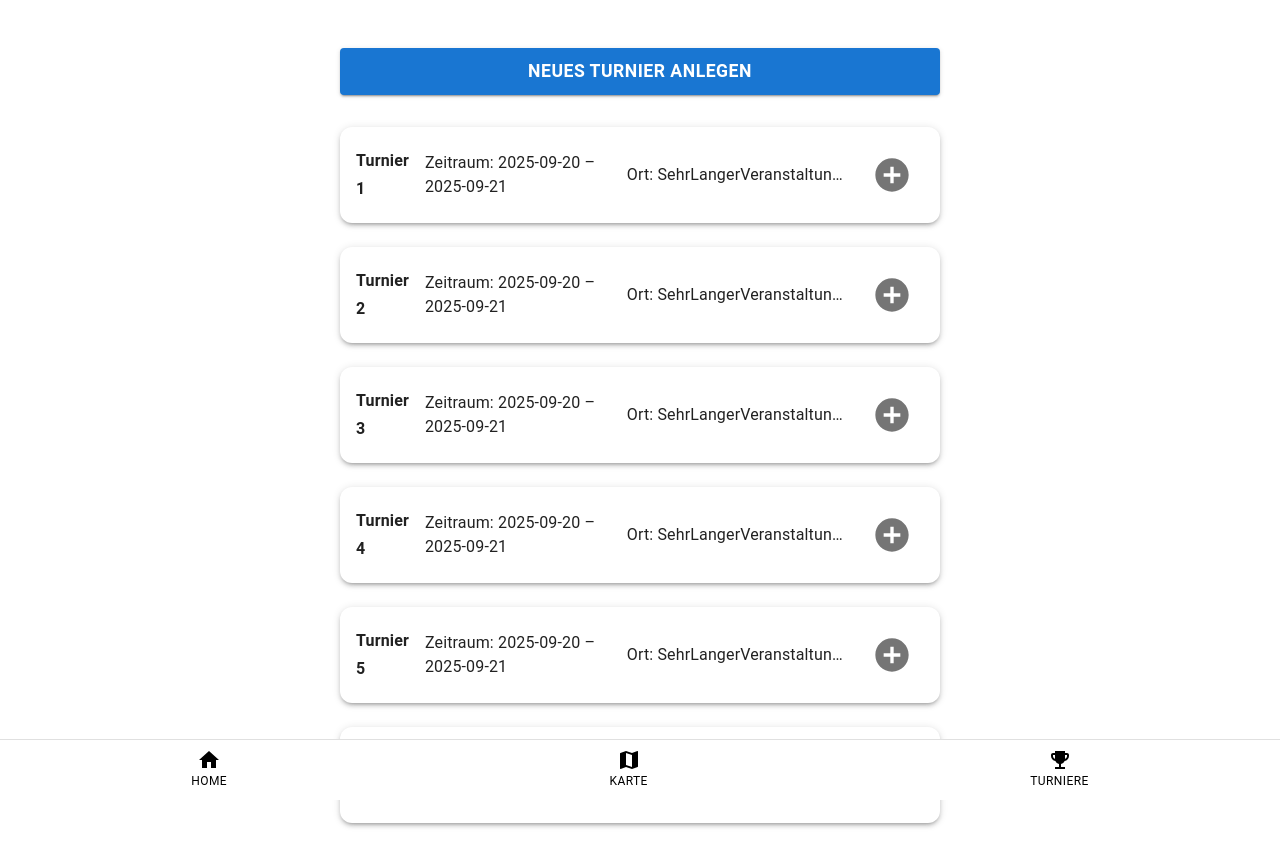
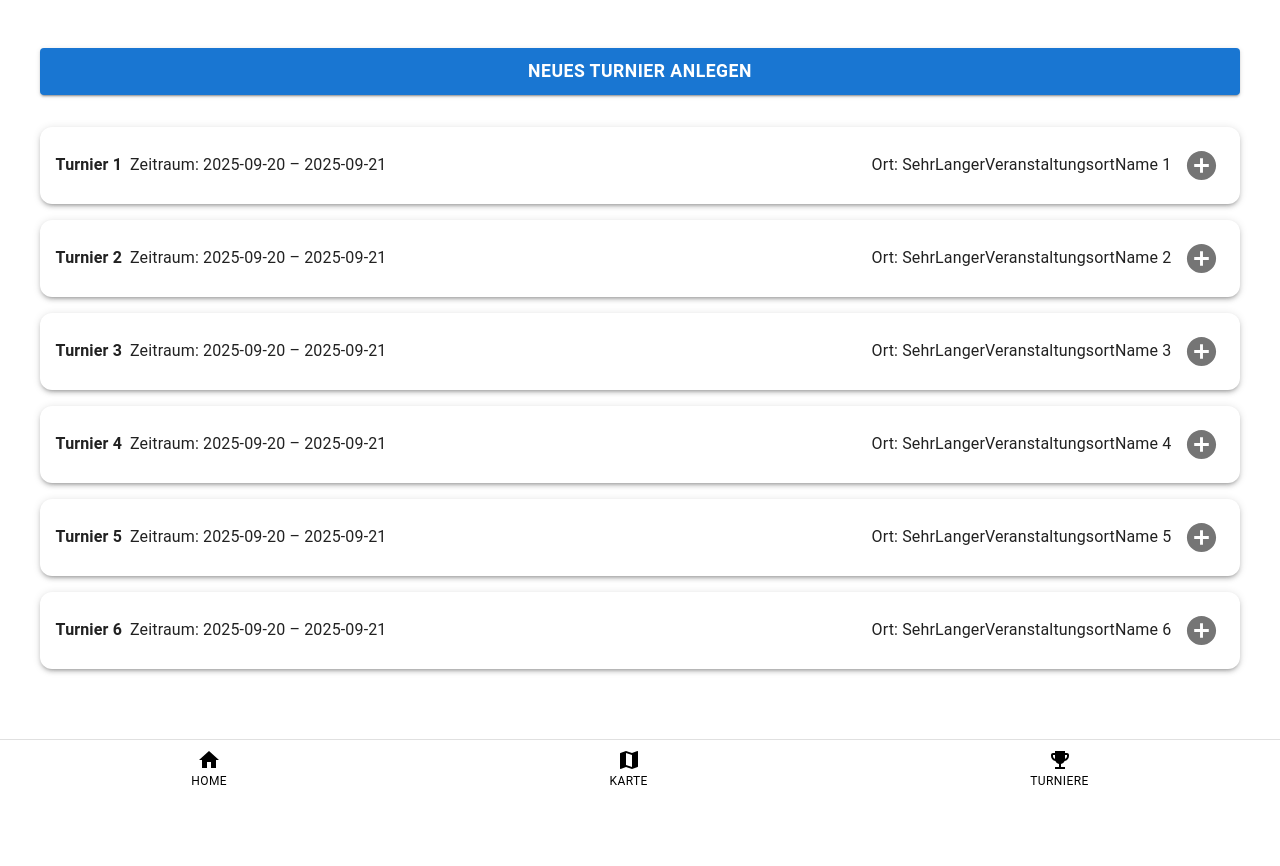
Before and after one commit to JonasFlachmann/ClimbingTurnamentAppPublic, a Next.js app: page /tournament-create in a window 1280 px wide. Shown: the top 866 px of the page. Built offline with nearby package versions, Linux system fonts and the light colour scheme.

Commit message:
Aktualisieren von tournament-create.tsx

```diff
--- a/pages/tournament-create.tsx
+++ b/pages/tournament-create.tsx
@@ -49,7 +49,7 @@ const TournamentCreatePage: React.FC = () => {
   return (
     <Box sx={{ minHeight: "100vh", bgcolor: "background.default", pb: 10 }}>
       {/* Inhalt */}
-      <Box sx={{ maxWidth: 600, mx: "auto", pt: 5 }}>
+      <Box sx={{ maxWidth: "95%", mx: "auto", pt: 5 }}>
         {/* Neues Turnier */}
         <Button
           variant="contained"
@@ -62,7 +62,7 @@ const TournamentCreatePage: React.FC = () => {
           Neues Turnier anlegen
         </Button>
 
-        <Stack spacing={3}>
+        <Stack spacing={2}>
           {dummyTournaments.map((t) => (
             <Box key={t.id}>
               {/* Kopfzeile (klickbar) */}
@@ -76,31 +76,40 @@ const TournamentCreatePage: React.FC = () => {
                 }}
                 onClick={() => handleOpenDetails(t.id)}
               >
-                <Stack direction="row" alignItems="center" spacing={2}>
-                  <Typography variant="subtitle1" sx={{ fontWeight: "bold", flexGrow: 1 }}>
+                <Stack direction="row" alignItems="center" spacing={1}>
+                  <Typography
+                    variant="subtitle1"
+                    sx={{ fontWeight: "bold", flexShrink: 0 }}
+                  >
                     {t.name}
                   </Typography>
-                  <Typography sx={{ minWidth: 140 }}>
-                    {t.start === t.end ? `Datum: ${t.start}` : `Zeitraum: ${t.start} – ${t.end}`}
+
+                  <Typography sx={{ flexShrink: 0 }}>
+                    {t.start === t.end
+                      ? `Datum: ${t.start}`
+                      : `Zeitraum: ${t.start} – ${t.end}`}
                   </Typography>
+
                   <Typography
                     sx={{
-                      minWidth: 120,
+                      flexGrow: 1,
                       overflow: "hidden",
                       whiteSpace: "nowrap",
                       textOverflow: "ellipsis",
+                      textAlign: "right",
                     }}
                     title={`Ort: ${t.venue}`}
                   >
                     Ort: {t.venue}
                   </Typography>
+
                   <IconButton
-                    size="large"
+                    size="small"
                     onClick={(e) => handleAddClick(e, t.id)}
-                    sx={{ ml: 2, fontSize: 40 }}
+                    sx={{ ml: 1 }}
                     aria-label="Turnier duplizieren/erstellen"
                   >
-                    <AddCircleIcon fontSize="inherit" />
+                    <AddCircleIcon fontSize="large" />
                   </IconButton>
                 </Stack>
               </Paper>
@@ -113,19 +122,27 @@ const TournamentCreatePage: React.FC = () => {
                     Routen:
                   </Typography>
 
-                  {/* Routen untereinander & scrollbar */}
-                  <Stack direction="column" spacing={1} sx={{ mb: 1, maxHeight: 150, overflowY: "auto" }}>
+                  <Stack
+                    direction="column"
+                    spacing={1}
+                    sx={{ mb: 1, maxHeight: 150, overflowY: "auto" }}
+                  >
                     {t.routes.map((r, idx) => (
                       <Paper key={idx} sx={{ p: 1.5, borderRadius: 2, minWidth: 120 }}>
                         <Typography sx={{ fontWeight: "bold" }}>{r.name}</Typography>
-                        <Typography sx={{ color: "text.secondary" }}>Farbe: {r.color}</Typography>
-                        <Typography sx={{ color: "text.secondary" }}>Schwierigkeit: {r.difficulty}</Typography>
+                        <Typography sx={{ color: "text.secondary" }}>
+                          Farbe: {r.color}
+                        </Typography>
+                        <Typography sx={{ color: "text.secondary" }}>
+                          Schwierigkeit: {r.difficulty}
+                        </Typography>
                       </Paper>
                     ))}
                   </Stack>
 
                   <Typography variant="subtitle2" sx={{ fontWeight: "bold" }}>
-                    Teilnehmeranzahl: <span style={{ fontWeight: 400 }}>{t.participants}</span>
+                    Teilnehmeranzahl:{" "}
+                    <span style={{ fontWeight: 400 }}>{t.participants}</span>
                   </Typography>
                 </Paper>
               </Collapse>
@@ -185,7 +202,10 @@ const TournamentCreatePage: React.FC = () => {
             sx={{ minWidth: 0, p: 0, display: "flex", flexDirection: "column" }}
           >
             <EmojiEventsIcon />
-            <Typography variant="caption" sx={{ fontWeight: currentPath === "/tournament-overview" ? "bold" : "normal" }}>
+            <Typography
+              variant="caption"
+              sx={{ fontWeight: currentPath === "/tournament-overview" ? "bold" : "normal" }}
+            >
               Turniere
             </Typography>
           </Button>
```
